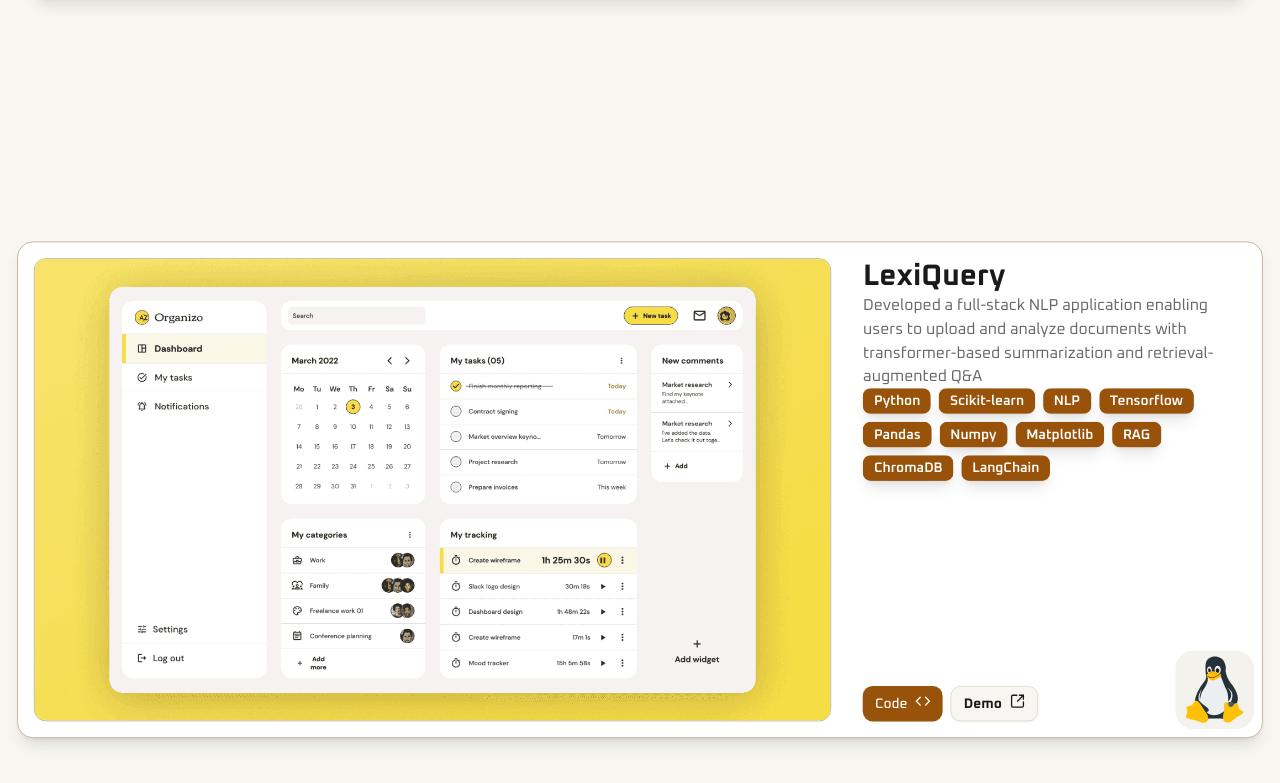
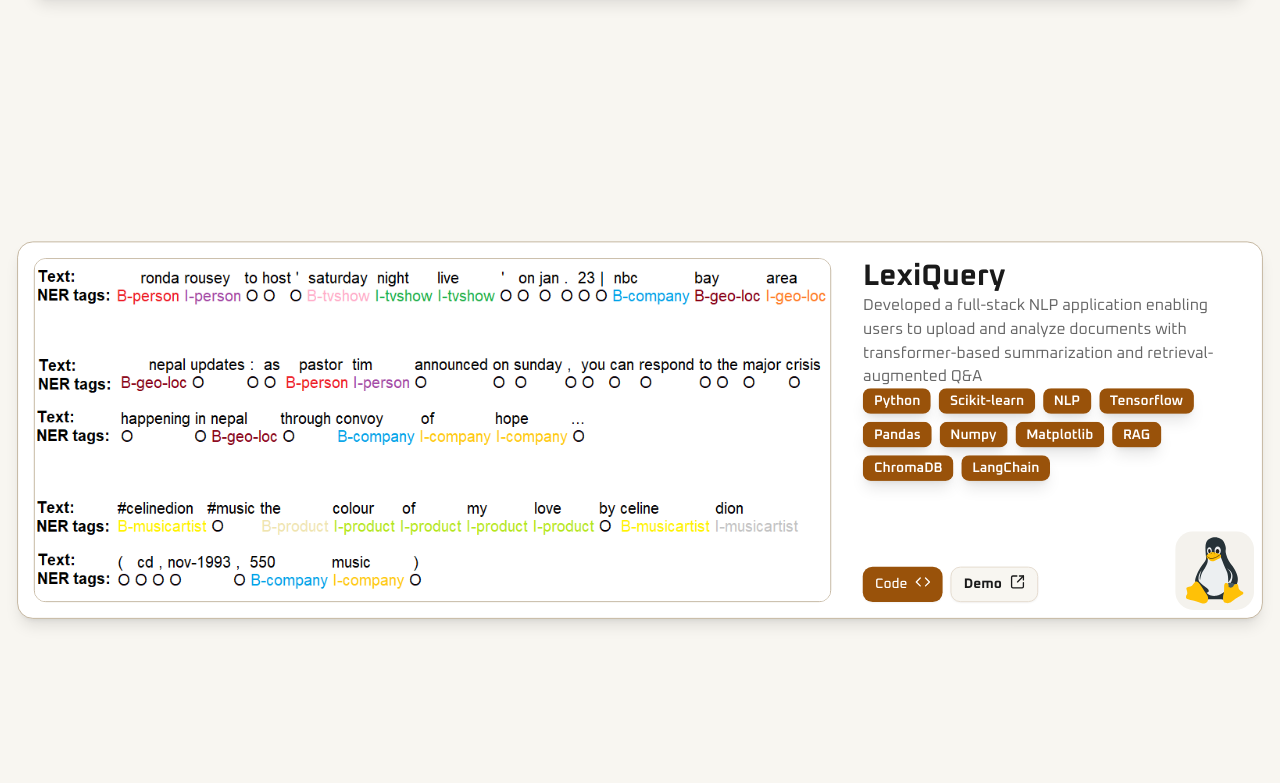
Before and after one commit to Ch-Anitha/Portfolio, a Next.js app in the folder portfolio-frontend/: page / in a window 1280 px wide. Shown: the part 6406-7189 px from the top of the page. Built offline with nearby package versions, Linux system fonts and the light colour scheme; no server answers.

Commit message:
Update ProjectSection.tsx

```diff
--- a/portfolio-frontend/src/app/sections/ProjectSection.tsx
+++ b/portfolio-frontend/src/app/sections/ProjectSection.tsx
@@ -72,7 +72,7 @@ const projects: Project[] = [
         title: 'LexiQuery',
         description:
             'Developed a full-stack NLP application enabling users to upload and analyze documents with transformer-based summarization and retrieval-augmented Q&A',
-        image: 'images/projects/3.png',
+        image: 'images/projects/2.png',
         color: 'bg-card',
         logo: linux,
         techUsed: ['Python', 'Scikit-learn', 'NLP', 'Tensorflow', 'Pandas', 'Numpy', 'Matplotlib', 'RAG', 'ChromaDB','LangChain'],
```
